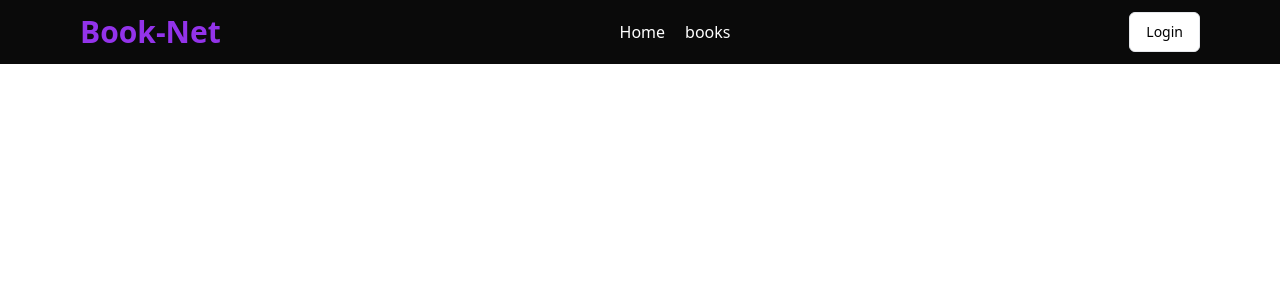
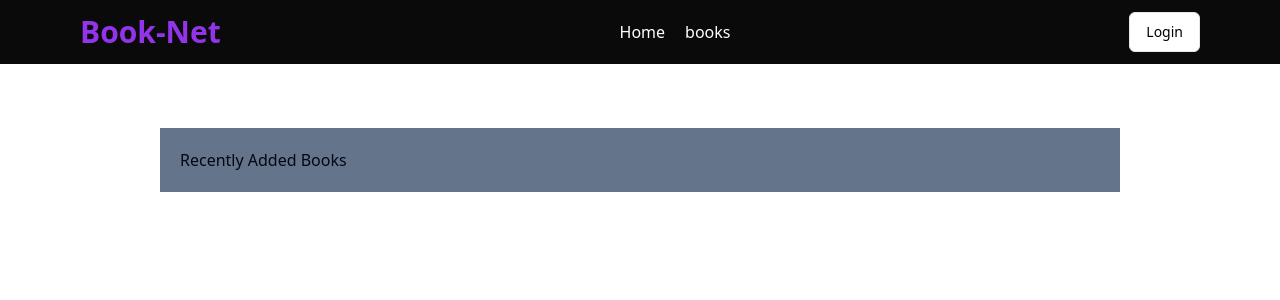
Before and after one commit to Arman-Kabir/booknet-frontend, a React (Vite) app: page / in a window 1280 px wide. Shown: the top 300 px of the page. Built offline with nearby package versions, Linux system fonts and the light colour scheme; no server answers.

Commit message:
data fetched using useEffect from backend

```diff
--- a/src/layouts/MainLayout.tsx
+++ b/src/layouts/MainLayout.tsx
@@ -1,9 +1,13 @@
+import { Outlet } from 'react-router-dom'
 import Navbar from './Navbar'
 
 export default function MainLayout() {
   return (
     <div>
-        <Navbar />
+      <Navbar />
+      <div className='pt-16'>
+        <Outlet></Outlet>
+      </div>
     </div>
   )
 }
--- /dev/null
+++ b/src/pages/Home.tsx
@@ -0,0 +1,21 @@
+import { useEffect, useState } from "react";
+
+function Home() {
+    const [data,setData] = useState('');
+    console.log(data);
+    useEffect(()=>{
+        fetch('http://localhost:5001/api/v1/books')
+        .then((res)=>res.json())
+        .then((data)=>setData(data));
+    },[]);
+    return (
+        <div className="w-9/12 mx-auto bg-slate-500">
+            <h2 className="p-5">Recently Added Books</h2>
+            <div className="">
+
+            </div>
+        </div>
+    )
+}
+
+export default Home;
--- a/src/routes/routes.tsx
+++ b/src/routes/routes.tsx
@@ -1,4 +1,5 @@
 import App from "@/App";
+import Home from "@/pages/Home";
 import { createBrowserRouter } from "react-router-dom";
 
 
@@ -7,7 +8,10 @@ const routes = createBrowserRouter([
         path:'/',
         element: <App />,
         children:[
-
+            {
+                index:true,
+                element: <Home></Home>
+            }
         ]
     },
 ]);
```
